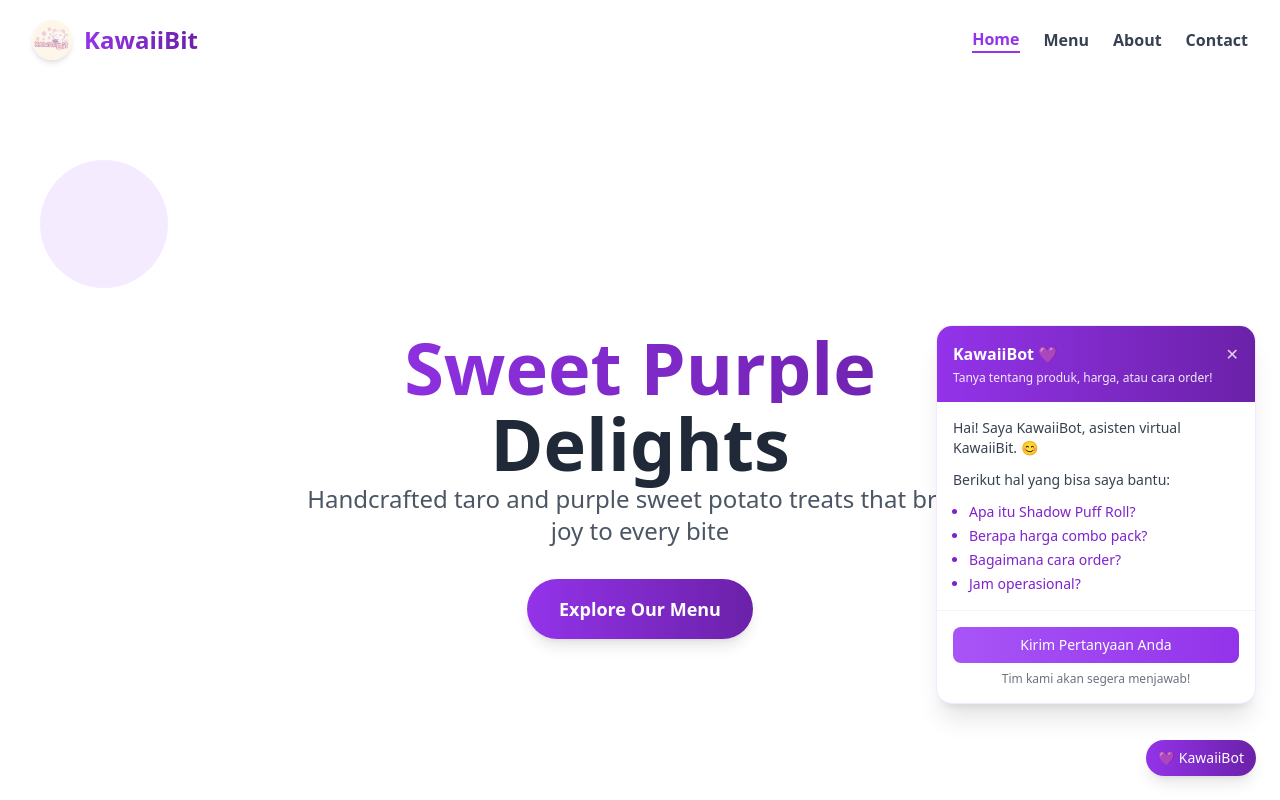
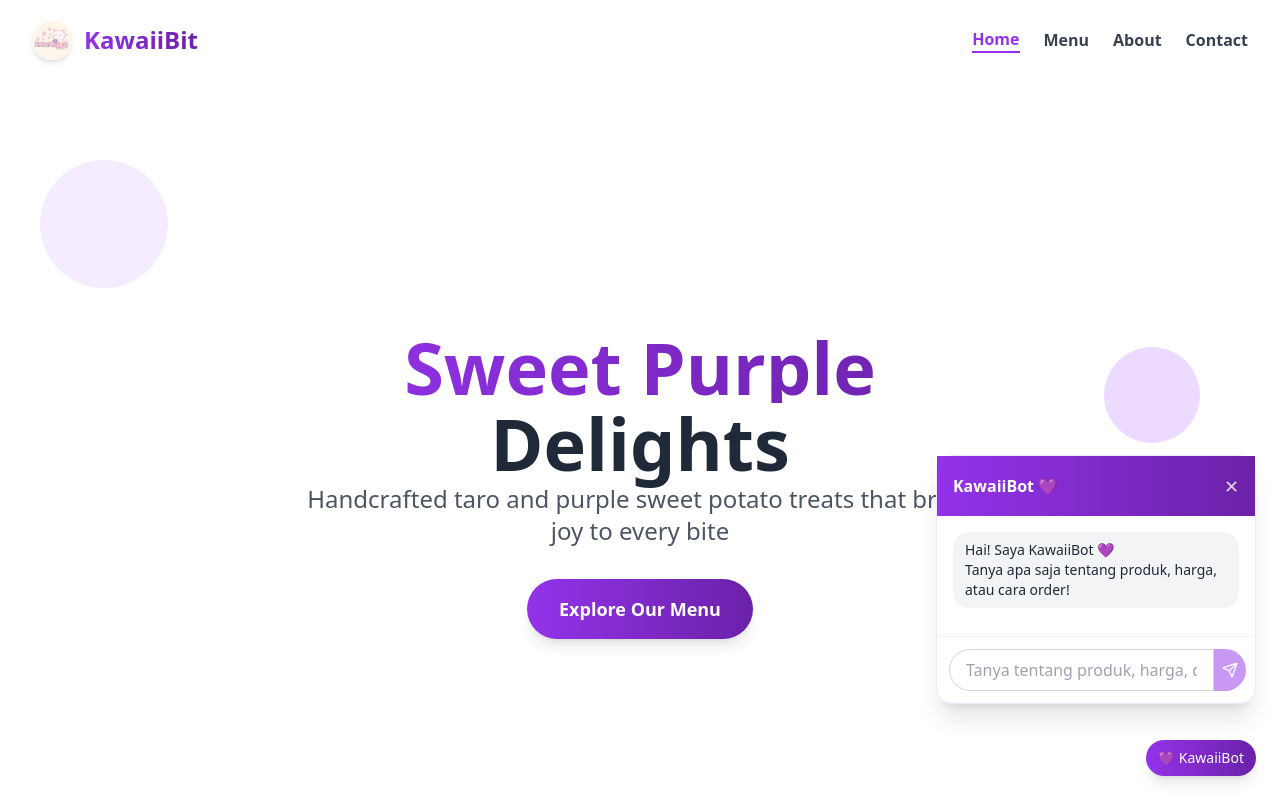
Before and after one commit to Osvaldinato/KawaiiBit, a React (Create React App) app: page / in a window 1280 px wide. Both pictures are taken after a click on the button "💜 KawaiiBot". Shown: the top 800 px of the page. Built offline with nearby package versions, Linux system fonts and the light colour scheme.

Commit message:
Enhance App with KawaiiBot AI Assistant
Added new AI assistant features and knowledge base.

```diff
--- a/src/App.js
+++ b/src/App.js
@@ -1,5 +1,5 @@
-import React, { useState, useEffect } from 'react';
-import { Menu, X, Phone, Mail, MapPin, Star, Instagram, Clock } from 'lucide-react';
+import React, { useState, useEffect, useRef } from 'react';
+import { Menu, X, Phone, Mail, MapPin, Star, Instagram, Clock, Send } from 'lucide-react';
 import { motion, AnimatePresence } from 'framer-motion';
 import "./index.css";
 
@@ -13,11 +13,57 @@ import winterPurplePackImg from './assets/images/winter_purple_pack.jpg';
 import purpleParadisePackImg from './assets/images/purple_paradise_pack.jpg';
 import logoImg from './assets/images/png.jpg';
 
+// --- Knowledge Base (Pertanyaan & Jawaban) ---
+const knowledgeBase = [
+  {
+    keywords: ['shadow puff roll', 'lumpia ubi ungu', 'isi ubi ungu'],
+    answer: "Shadow Puff Roll adalah lumpia spesial KawaiiBit dengan isian ubi ungu manis dan keju yang super cheesy! 💜 Harganya Rp10.000."
+  },
+  {
+    keywords: ['mystic mana bowl', 'dessert bowl', 'bowl ubi ungu'],
+    answer: "Mystic Mana Bowl adalah dessert bowl berbahan dasar ubi ungu, dipadukan dengan vla vanilla dan taburan keju lembut. Harganya Rp8.000."
+  },
+  {
+    keywords: ['potion of elixir', 'minuman taro', 'es taro'],
+    answer: "Potion of Elixir adalah minuman segar rasa taro dengan es batu yang menyegarkan. Cocok banget buat teman dessert! Harganya Rp8.000."
+  },
+  {
+    keywords: ['combo', 'pack', 'shadow feasts', 'crunch and chill', 'winter purple', 'purple paradise'],
+    answer: "Kami punya 4 combo menarik:\n• Shadow Feasts Pack (lumpia + bowl) – Rp18.000\n• Crunch & Chill Set (lumpia + minuman) – Rp18.000\n• Winter Purple Pack (bowl + minuman) – Rp16.000\n• Purple Paradise Pack (lumpia + bowl + minuman) – Rp23.000"
+  },
+  {
+    keywords: ['harga', 'berapa', 'murah', 'cost'],
+    answer: "Harga produk kami mulai dari Rp8.000! Single item: Rp8.000–Rp10.000. Combo pack: Rp16.000–Rp23.000. Semua pakai bahan premium loh! 💜"
+  },
+  {
+    keywords: ['cara order', 'pesan', 'beli', 'order'],
+    answer: "Saat ini pemesanan dilakukan via Google Form! Klik tombol 'Order Now' di halaman Menu, lalu isi form lengkap. Tim kami akan konfirmasi via WhatsApp!"
+  },
+  {
+    keywords: ['jam', 'operasional', 'buka', 'tutup'],
+    answer: "Kami buka:\n• Senin–Jumat: 09.00–19.00\n• Sabtu: 10.00–20.00\n• Minggu: 11.00–18.00\nLokasi: Area Kampus Telkom University 💜"
+  },
+  {
+    keywords: ['lokasi', 'dimana', 'alamat'],
+    answer: "KawaiiBit beroperasi di area Kampus Telkom University. Kami melayani pengambilan langsung dan delivery dalam area kampus!"
+  }
+];
+
 const App = () => {
   const [isMenuOpen, setIsMenuOpen] = useState(false);
   const [activePage, setActivePage] = useState('home');
   const [isScrolled, setIsScrolled] = useState(false);
-  const [showAI, setShowAI] = useState(false); // <-- tambahkan state ini
+  const [showAI, setShowAI] = useState(false);
+  const [inputValue, setInputValue] = useState('');
+  const [messages, setMessages] = useState([
+    { text: "Hai! Saya KawaiiBot 💜\nTanya apa saja tentang produk, harga, atau cara order!", sender: 'ai' }
+  ]);
+  const messagesEndRef = useRef(null);
+
+  // Scroll otomatis ke bawah saat pesan baru muncul
+  useEffect(() => {
+    messagesEndRef.current?.scrollIntoView({ behavior: "smooth" });
+  }, [messages]);
 
   useEffect(() => {
     let title = 'KawaiiBit – Sweet Purple Delights';
@@ -32,6 +78,37 @@ const App = () => {
     window.addEventListener('scroll', handleScroll);
     return () => window.removeEventListener('scroll', handleScroll);
   }, []);
+
+  // Fungsi untuk mencari jawaban berdasarkan input
+  const getResponse = (input) => {
+    const lowerInput = input.toLowerCase();
+    for (const item of knowledgeBase) {
+      if (item.keywords.some(kw => lowerInput.includes(kw))) {
+        return item.answer;
+      }
+    }
+    return "Maaf, saya belum paham pertanyaanmu 😅\nCoba tanya tentang produk, harga, combo, jam operasional, atau cara order ya!";
+  };
+
+  const handleSend = () => {
+    if (!inputValue.trim()) return;
+
+    const userMessage = { text: inputValue, sender: 'user' };
+    const aiResponse = getResponse(inputValue);
+    const aiMessage = { text: aiResponse, sender: 'ai' };
+
+    setMessages(prev => [...prev, userMessage, aiMessage]);
+    setInputValue('');
+  };
+
+  const handleKeyDown = (e) => {
+    if (e.key === 'Enter' && !e.shiftKey) {
+      e.preventDefault();
+      handleSend();
+    }
+  };
+
+  // ... (products, teamMembers, containerVariants, dll — tetap sama)
 
   const products = [
     {
@@ -135,6 +212,8 @@ const App = () => {
       {children}
     </motion.div>
   );
+
+  // ... (Navigation, HomePage, MenuPage, AboutPage, ContactPage — tetap sama)
 
   const Navigation = () => (
     <nav className={`fixed top-0 w-full z-50 transition-all duration-300 ${
@@ -659,7 +738,7 @@ const App = () => {
         </div>
       </footer>
 
-      {/* ✨ KawaiiBot AI Assistant - Floating Button */}
+      {/* 💜 KawaiiBot - Floating Button */}
       <div className="fixed bottom-6 right-6 z-50">
         <motion.button
           whileHover={{ scale: 1.05 }}
@@ -672,52 +751,68 @@ const App = () => {
         </motion.button>
       </div>
 
-      {/* Chat window */}
+      {/* Chat Window */}
       <AnimatePresence>
         {showAI && (
           <motion.div
             initial={{ opacity: 0, y: 20, scale: 0.95 }}
             animate={{ opacity: 1, y: 0, scale: 1 }}
             exit={{ opacity: 0, y: 20, scale: 0.95 }}
-            className="fixed bottom-24 right-6 w-80 max-w-[90vw] bg-white rounded-2xl shadow-xl border border-purple-100 z-50 overflow-hidden"
+            className="fixed bottom-24 right-6 w-80 max-w-[90vw] bg-white rounded-2xl shadow-xl border border-purple-100 z-50 flex flex-col"
           >
-            <div className="bg-gradient-to-r from-purple-600 to-purple-800 p-4 text-white">
-              <div className="flex justify-between items-center">
+            {/* Header */}
+            <div className="bg-gradient-to-r from-purple-600 to-purple-800 p-4 text-white flex justify-between items-center">
               <h3 className="font-bold">KawaiiBot 💜</h3>
               <button
                 onClick={() => setShowAI(false)}
-                  className="text-white/80 hover:text-white"
+                className="text-white/80 hover:text-white text-lg"
                 aria-label="Close chat"
               >
                 ✕
               </button>
             </div>
-              <p className="text-xs opacity-90 mt-1">Tanya tentang produk, harga, atau cara order!</p>
-            </div>
-            <div className="p-4">
-              <div className="text-sm text-gray-700 space-y-3">
-                <p>Hai! Saya KawaiiBot, asisten virtual KawaiiBit. 😊</p>
-                <p>Berikut hal yang bisa saya bantu:</p>
-                <ul className="list-disc pl-4 space-y-1 text-purple-700">
-                  <li>Apa itu Shadow Puff Roll?</li>
-                  <li>Berapa harga combo pack?</li>
-                  <li>Bagaimana cara order?</li>
-                  <li>Jam operasional?</li>
-                </ul>
+
+            {/* Messages */}
+            <div className="p-4 flex-1 overflow-y-auto max-h-60 space-y-3">
+              {messages.map((msg, i) => (
+                <div
+                  key={i}
+                  className={`flex ${msg.sender === 'user' ? 'justify-end' : 'justify-start'}`}
+                >
+                  <div
+                    className={`px-3 py-2 rounded-2xl text-sm ${
+                      msg.sender === 'user'
+                        ? 'bg-purple-500 text-white'
+                        : 'bg-gray-100 text-gray-800'
+                    }`}
+                  >
+                    {msg.text.split('\n').map((line, idx) => (
+                      <p key={idx} className="whitespace-pre-line">{line}</p>
+                    ))}
                   </div>
                 </div>
-            <div className="p-4 border-t border-gray-100">
-              <a
-                href="https://forms.gle/Qmr7k5aakCbfy8hD6"
-                target="_blank"
-                rel="noopener noreferrer"
-                className="block w-full text-center bg-gradient-to-r from-purple-500 to-purple-600 text-white py-2 rounded-lg text-sm font-medium hover:opacity-90"
+              ))}
+              <div ref={messagesEndRef} />
+            </div>
+
+            {/* Input */}
+            <div className="p-3 border-t border-gray-100 flex">
+              <input
+                type="text"
+                value={inputValue}
+                onChange={(e) => setInputValue(e.target.value)}
+                onKeyDown={handleKeyDown}
+                placeholder="Tanya tentang produk, harga, dll..."
+                className="flex-1 border border-gray-300 rounded-l-full px-4 py-2 focus:outline-none focus:ring-2 focus:ring-purple-300"
+              />
+              <button
+                onClick={handleSend}
+                disabled={!inputValue.trim()}
+                className="bg-purple-600 text-white p-2 rounded-r-full disabled:opacity-50"
+                aria-label="Send message"
               >
-                Kirim Pertanyaan Anda
-              </a>
-              <p className="text-xs text-gray-500 mt-2 text-center">
-                Tim kami akan segera menjawab!
-              </p>
+                <Send size={16} />
+              </button>
             </div>
           </motion.div>
         )}
```
Lines whose indentation alone changed are shown as unchanged.
